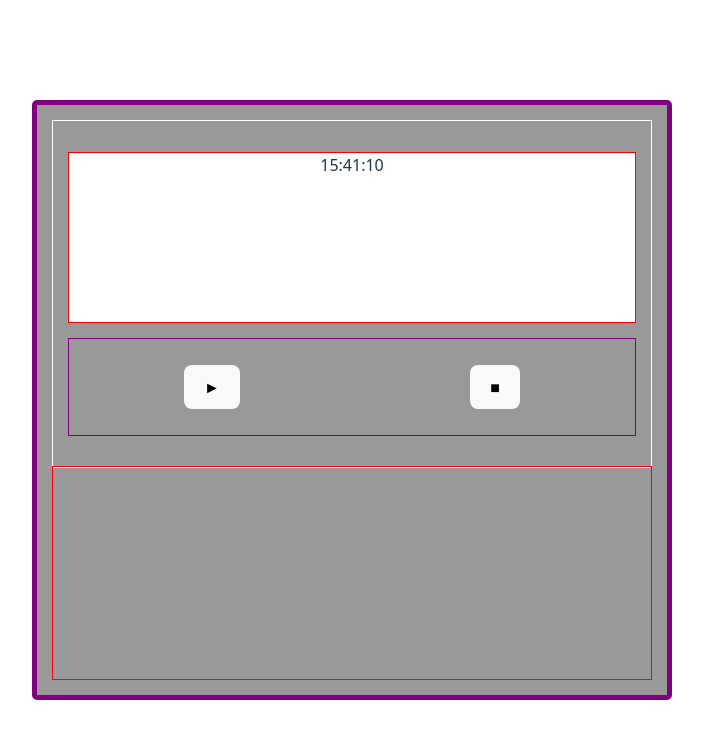
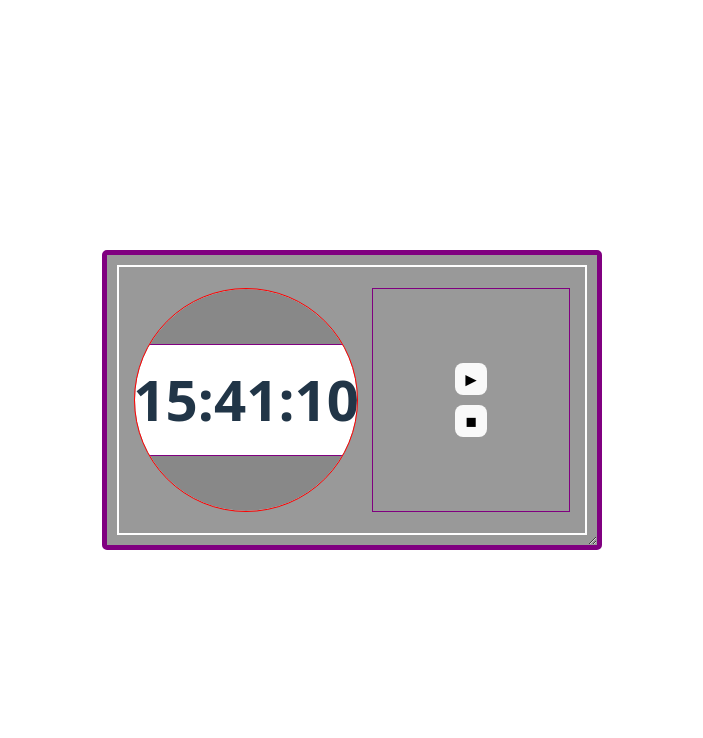
Before and after one commit to skettlewell3/WebComponent, a React (Vite) app: page / in a window 1280 px wide. Shown: the top 738 px of the page, without its empty margins (288-991 px from the left). Built offline with nearby package versions, Linux system fonts and the light colour scheme.

Commit message:
feat: Display formatting
Settled on display(watch face) design and introduced aspect ratio container query

```diff
--- a/src/App.css
+++ b/src/App.css
@@ -6,49 +6,130 @@
 }
 
 .mainContainer {
+  container-type: size;
+  resize: both;
+  overflow: auto;
+  min-width: 280px;
+  min-height: 280px;
+  width: 500px;
+  height: 300px;
+
+  display: flex;
+  flex-direction: column;
+  justify-content: space-between;
+  padding: 2%;
+
   background-color: #999;
   border: 5px solid purple;
   border-radius: 5px;
-  height: 75vh;
-  width: 50vw;
-  padding: 1em;
-  display: flex;
-  flex-direction: column;
-  justify-content: space-between;
-
 }
 
-.watchContainer {
+/* .watchContainer {
   outline: 1px solid white;
   height: 62%;
   padding: 2em 1em;
-}
+} */
 
 .stopWatch {
   height: 100%;
   width: 100%;
+  min-width: 240px;
+  min-height: 240px;
+  max-width: 100%;
+  max-height: 100%;
+
   display: flex;
   flex-direction: column;
-  justify-content: space-between;
+  align-items: center;
   gap: 1rem;
+  padding: 1rem;
+
+  box-sizing: border-box;
+  border: 2px solid white;
 }
 
 .display {
+  aspect-ratio: 1 / 1;
+  border-radius: 50%;
+  overflow: hidden;
+  min-width: 150px;
+  min-height: 150px;
+
+  width: 90%;
+  height: auto;
+
+  display: flex;
+  flex-direction: column;
+  flex: 1 1 auto;
+
   background-color: white;
   outline: 1px solid red;
-  height: 60%;
+}
+
+.shrink {
+  height: 25%;
+  display: flex;
+  flex-direction: column;
+  align-items: center;
+  justify-content: center;
+  padding: 0 1rem;
+  font-size: clamp(1rem, 5cqw, 8rem);
+  background-color: #888;
+  outline: 1px solid purple;
+  color: purple;
+}
+
+.focus {
+  height: 50%;
+  display: flex;
+  align-items: center;
+  justify-content: center;
+  font-size: clamp(2rem, 12cqw, 12rem);
+  font-weight: 600;
 }
 
 .buttonPad {
+  display: flex;
+  justify-content: center;
+  align-items: center;
+  gap: 5%;
+  width: 90%;
+  flex: 0 0 auto;
+  padding: 2%;
   outline: 1px solid purple;
-  display: flex;
-  justify-content: space-around;
-  align-items: center;
-  height: 12vh;
 }
+
+.button {
+  padding: 0;
+  min-height: 2rem;
+  min-width: 2rem;
+  font-size: clamp(1rem, 4cqw, 6rem);
+}
+
+@container (min-aspect-ratio: 1.2 / 1) {
+  .stopWatch {
+    flex-direction: row;
+    flex-wrap: nowrap;
+  }
+  .display {
+    flex: 0 0 auto;
+    height: 95%;
+    width: auto;
+    max-width: 80%;
+  }
+  .buttonPad {
+    flex: 1 1 auto;
+    flex-direction: column;
+    height: 95%;
+  }
+}
+
+
+
 
 .tableContainer {
   outline: 1px solid red;
   height: 38%;
   padding: 1em;
+  display: none;
 }
--- a/src/components/MainContainer.jsx
+++ b/src/components/MainContainer.jsx
@@ -90,7 +90,7 @@ export default function MainContainer() {
 
     return (
         <div className="mainContainer">
-            <div className="watchContainer">
+
             <StopWatch
                 isRunning={isRunning}
                 isPaused={isPaused}
@@ -105,7 +105,7 @@ export default function MainContainer() {
                 onResume={resume}
                 onStop={stop}
             />
-            </div>
+
             <div className="tableContainer">
                 <RecordTable
                     sessions={sessions}
--- a/src/components/watch/Display.jsx
+++ b/src/components/watch/Display.jsx
@@ -11,8 +11,8 @@ export default function Display({
 }) {
 
     let focusContent = null;
-    let shrinkLeft = null;
-    let shrinkRight = null;
+    let shrinkTop = null;
+    let shrinkBottom = null;
 
     //Focus Display
     if (!isRunning && elapsedTime === 0) {
@@ -24,19 +24,26 @@ export default function Display({
     }
 
     if (pauseCount > 0) {
-        shrinkLeft = `❚❚(${pauseCount}) ${formatTime(pausedTime)}`;
-        shrinkRight = formatTime(elapsedTime);
+        shrinkBottom = (
+            <>
+            <div>❚❚({pauseCount})</div>
+            <div>{formatTime(pausedTime)}</div>
+            </>
+        );
+        shrinkTop = formatTime(elapsedTime);
     }
 
     return (
         <div className="display">
-            <div className="shrink">
-                <span className="shrinkLeft">{shrinkLeft}</span>
-                <span className="shrinkRight">{shrinkRight}</span>
+            <div className="shrink top">
+                {shrinkTop}
             </div>
             <div className={`focus ${isPaused ? 'paused' : 'running'}`}>
                 {focusContent}
             </div>
+            <div className="shrink bottom">
+                {shrinkBottom}
+            </div>
         </div>
     );
 }
--- a/src/utils/time.js
+++ b/src/utils/time.js
@@ -17,11 +17,15 @@ export function formatTime(ms) {
     const minutes = Math.floor((totalSeconds % 3600) / 60);
     const seconds = totalSeconds % 60;
 
-    const hh = hours.toString().padStart(2, '0');
     const mm = minutes.toString().padStart(2, '0');
     const ss = seconds.toString().padStart(2, '0');
 
-    return `${hh}:${mm}:${ss}`;
+    if (hours > 0) {
+        const hh = hours.toString().padStart(2, '0');
+        return `${hh}:${mm}:${ss}`;
+    }
+
+    return `${mm}:${ss}`;
 }
 
 export function formatSystemTime(date = new Date()) {
```
Lines whose indentation alone changed are shown as unchanged.
